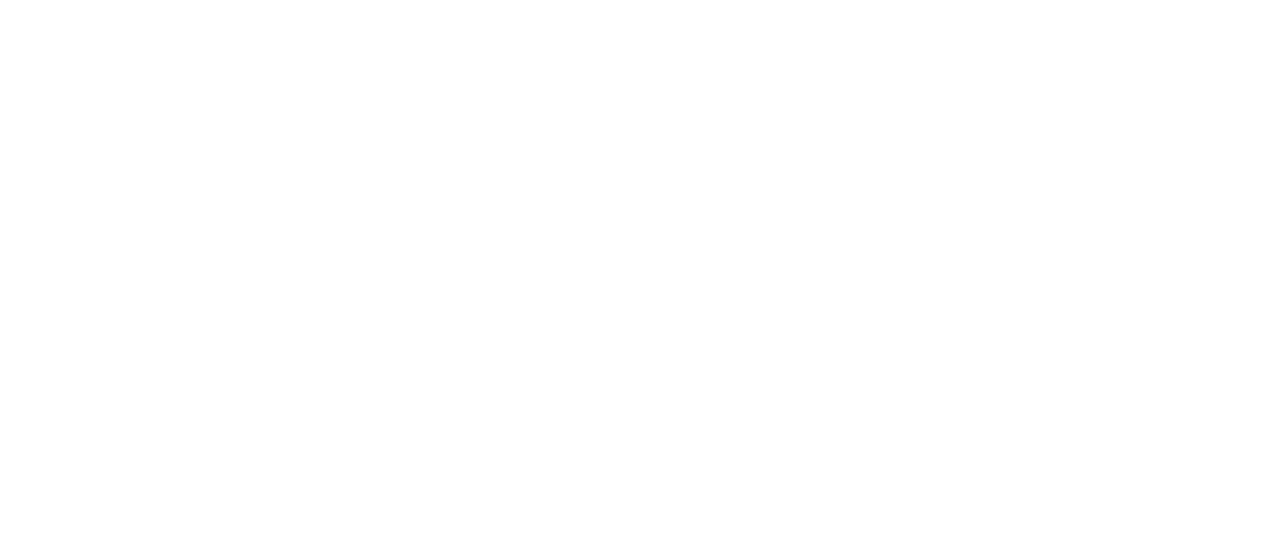
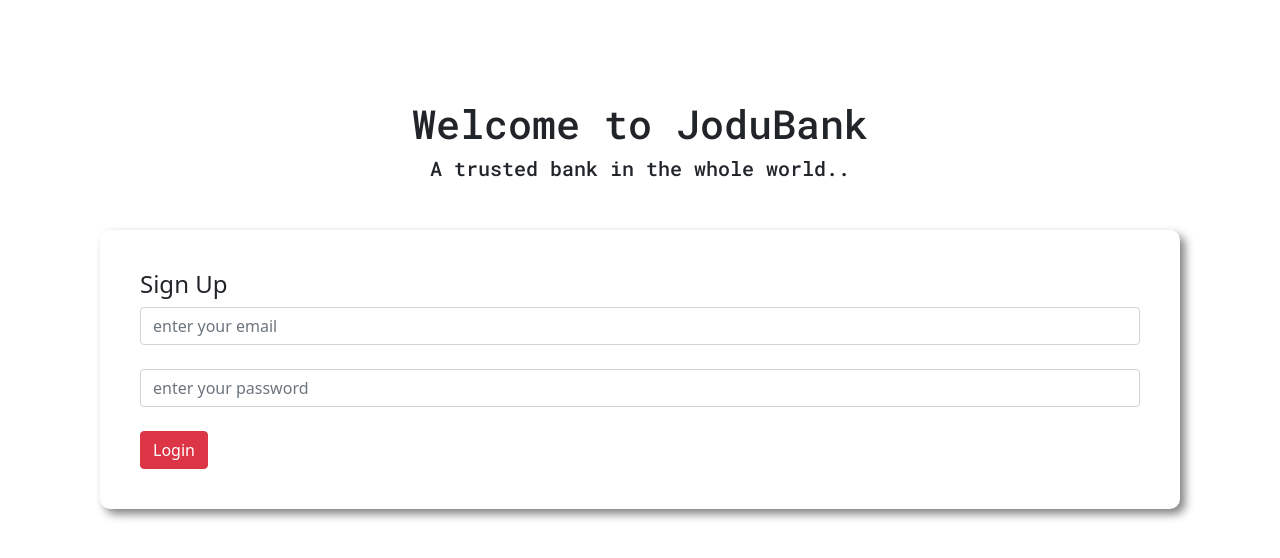
Before and after one commit to farhanshahriyar/JoduBank.com, a plain HTML site: page index.html in a window 1280 px wide. Drawn offline with nearby package versions, Linux system fonts and the light colour scheme.

Commit message:
first commit

```diff
--- a/assets/css/style.css
+++ b/assets/css/style.css
@@ -0,0 +1,14 @@
+body{
+    padding: 100px;
+}
+
+h1,h5{
+    font-family: 'Roboto Mono', monospace;
+}
+
+.submit-area{
+    padding: 40px;
+    margin-top: 50px;
+    border-radius: 10px;
+    box-shadow: 5px 5px 10px grey;
+}
--- a/index.html
+++ b/index.html
@@ -4,9 +4,39 @@
     <meta charset="UTF-8">
     <meta name="viewport" content="width=device-width, initial-scale=1.0">
     <title>JoduBank | A Trusted Bank</title>
+    <link rel="preconnect" href="https://fonts.gstatic.com">
+    <link href="https://fonts.googleapis.com/css2?family=Roboto+Mono:wght@400;500&display=swap" rel="stylesheet">
+    <link href="https://cdn.jsdelivr.net/npm/bootstrap@5.0.0-beta1/dist/css/bootstrap.min.css" rel="stylesheet" integrity="sha384-giJF6kkoqNQ00vy+HMDP7azOuL0xtbfIcaT9wjKHr8RbDVddVHyTfAAsrekwKmP1" crossorigin="anonymous">
     <link rel="stylesheet" href="assets/css/style.css">
 </head>
 <body>
+        <div id="login-area">
+            <h1 class="text-center">Welcome to JoduBank</h1>
+            <h5 class="text-center">A trusted bank in the whole world..</h3>
+                <div class="submit-area">
+                    <h4>Sign Up</h4>
+                    <input type="text" class="form-control" placeholder="enter your email">
+                    <br>
+                    <input type="password" class="form-control"  placeholder="enter your password">
+                    <br>
+                    <button class="btn btn-danger">Login</button>
+                </div>
+        </div>
 
+
+
+
+
+
+
+
+
+
+
+
+
+
+
+    <script src="https://cdn.jsdelivr.net/npm/bootstrap@5.0.0-beta1/dist/js/bootstrap.bundle.min.js" integrity="sha384-ygbV9kiqUc6oa4msXn9868pTtWMgiQaeYH7/t7LECLbyPA2x65Kgf80OJFdroafW" crossorigin="anonymous"></script>
 </body>
 </html>
```
Also changed, not shown: 1 other file.
